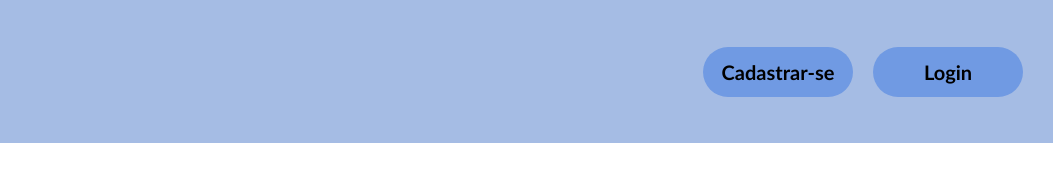
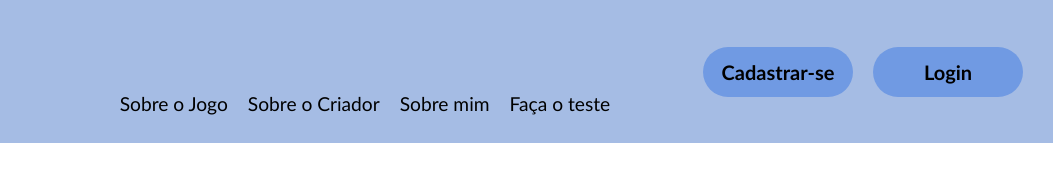
Before and after one commit to GabriellaSierra/Projeto-Individual, a plain HTML site: page public/index.html in a window 1280 px wide. Shown: the full height of the page, 227-1280 px from the left. Drawn offline with Linux system fonts and the light colour scheme.

Commit message:
adicionado navbar

```diff
--- a/public/index.html
+++ b/public/index.html
@@ -14,6 +14,14 @@
             <h1>StardewTestes</h1>
 
         </div>
+        <div >
+            <ul id="navBar">
+                <li><a href="">Sobre o Jogo</a></li>
+                <li><a href="">Sobre o Criador</a></li>
+                <li><a href="">Sobre mim</a></li>
+                <li><a href="">Faça o teste</a></li>
+            </ul>
+        </div>
         <div class="botoesCadastroLogin">
             <button onclick="cadastro()"> Cadastrar-se </button><br>
             <button onclick="login()"> Login </button>
--- a/public/style.css
+++ b/public/style.css
@@ -56,3 +56,24 @@ body{
 button:hover {
     color: #fff;
 }
+
+#navBar{
+    margin-top: 80px;
+    list-style: none;
+    display: flex;
+}
+
+#navBar li{
+    margin: 10px;
+}
+
+#navBar li a {
+    font-size: larger;
+    text-decoration: none;
+    color: #000;
+    transition: 0.5s;
+}
+
+#navBar li a:hover{
+    color: #fff;
+}
```
